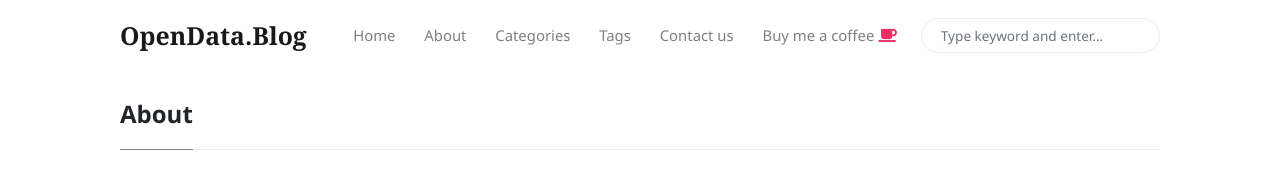
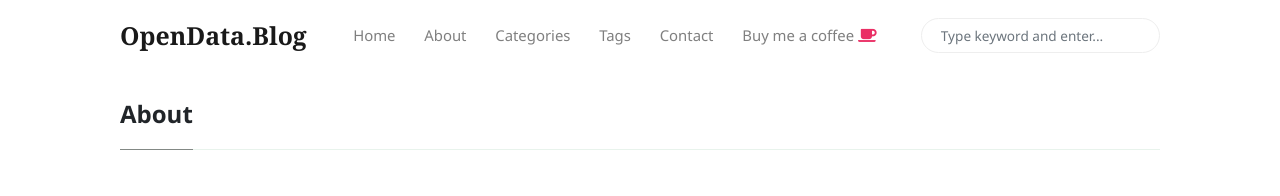
Before and after one commit to victorjohnsonk/victorjohnsonblog.github.io, a Jekyll site: the page built from _pages/about.html, in a window 1280 px wide. Shown: the top 196 px of the page. Built offline with Jekyll 4.4.1, drawn with Linux system fonts in a browser that asks for light colours; nearby versions of some CDN libraries.

Commit message:
Update menu-header.html

```diff
--- a/_includes/menu-header.html
+++ b/_includes/menu-header.html
@@ -13,7 +13,7 @@
 <a class="nav-link" href="{{site.baseurl}}/tags">Tags</a>
 </li>
 <li class="nav-item">
-<a class="nav-link" href="{{site.baseurl}}/contact-us">Contact us</a>
+<a class="nav-link" href="{{site.baseurl}}/contact">Contact</a>
 </li>
 <li class="nav-item">
 <a target="_blank" class="nav-link" href="mailto:mail.opendatablog@gmail.com">Buy me a coffee <i class="fa fa-coffee text-danger"></i></a>
```
